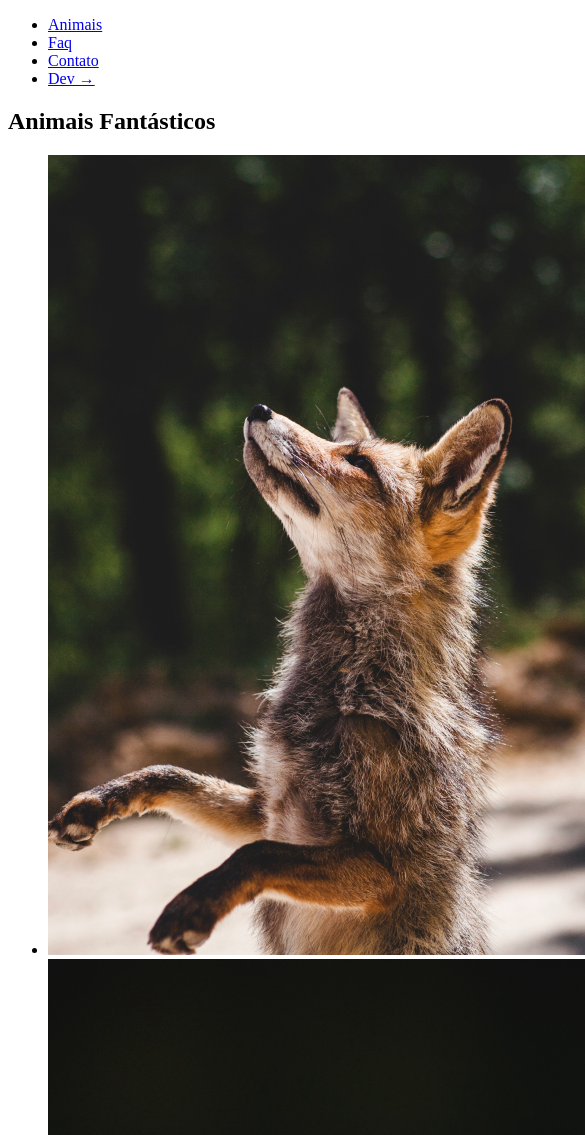
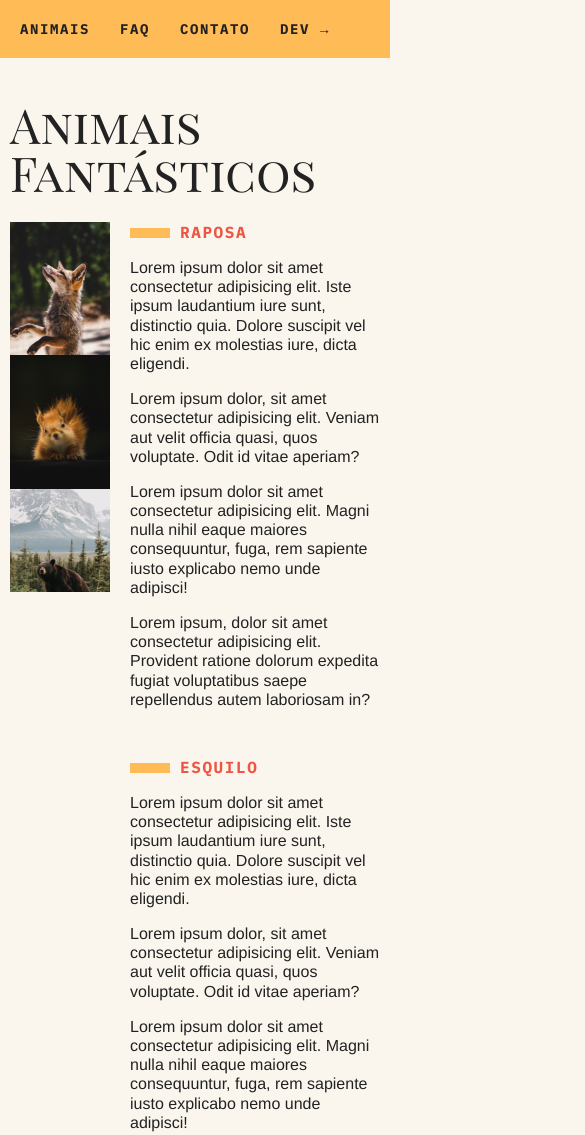
Before and after one commit to carlosg-silva/js-origamid, a plain HTML site: page dom-para-iniciantes/html-e-css-do-projeto/index.html in a window 390 px wide. Shown: the top 1135 px of the page, 585 px wide, since content can reach past the window. Drawn offline with Linux system fonts and the light colour scheme.

Commit message:
html css final

```diff
--- a/dom-para-iniciantes/html-e-css-do-projeto/css/style.css
+++ b/dom-para-iniciantes/html-e-css-do-projeto/css/style.css
@@ -0,0 +1,226 @@
+body,
+h1,
+h2,
+h3,
+ul,
+li,
+p,
+dd,
+dt,
+dl {
+  margin: 0px;
+  padding: 0px;
+}
+
+img {
+  display: block;
+  max-width: 100%;
+}
+
+ul {
+  list-style: none;
+}
+
+body {
+  background: #faf6ed;
+  color: #222;
+  -webkit-font-smoothing: antialiased;
+  display: grid;
+  grid-template-columns: 1fr 120px minmax(300px, 800px) 1fr;
+}
+
+.menu {
+  grid-column: 3 / 5;
+  margin-top: 2rem;
+  margin-bottom: 2rem;
+  background: #fb5;
+}
+
+.menu ul {
+  display: flex;
+  flex-wrap: wrap;
+  padding: 10px;
+}
+
+.menu li a {
+  display: block;
+  padding: 10px;
+  margin-right: 10px;
+  color: #222;
+  text-decoration: none;
+  font-family: "IBM Plex Mono", monospace;
+  font-weight: bold;
+  text-transform: uppercase;
+  font-size: 0.875rem;
+  letter-spacing: 0.1rem;
+}
+
+.grid-section {
+  grid-column: 2 / 4;
+  width: 100%;
+  box-sizing: border-box;
+  padding: 10px;
+  display: grid;
+  grid-template-columns: 90px 300px 1fr;
+  gap: 20px;
+  margin-bottom: 4rem;
+}
+
+.titulo {
+  font-family: "Playfair Display SC", serif;
+  font-size: 6rem;
+  line-height: 1;
+  font-weight: 400;
+  margin-bottom: 1rem;
+  grid-column: 1 / 4;
+}
+
+.animais h2 {
+  font-family: "IBM Plex Mono", monospace;
+  font-size: 1rem;
+  text-transform: uppercase;
+  letter-spacing: 0.1em;
+  margin-bottom: 1rem;
+  color: #e54;
+}
+
+.animais h2::before {
+  content: "";
+  display: inline-block;
+  width: 40px;
+  height: 10px;
+  margin-right: 10px;
+  background: #fb5;
+}
+
+.animais p {
+  font-family: Helvetica, Arial, sans-serif;
+  line-height: 1.2;
+  margin-bottom: 1rem;
+}
+
+.animais-lista {
+  height: 370px;
+  overflow-y: scroll;
+  grid-column: 2;
+}
+
+.animais-lista::-webkit-scrollbar {
+  width: 18px;
+}
+
+.animais-lista::-webkit-scrollbar-thumb {
+  background: #fb5;
+  border-left: 4px solid #faf6ed;
+  border-right: 4px solid #faf6ed;
+}
+
+.animais-lista::-webkit-scrollbar-track {
+  background: #faf6ed;
+}
+
+.animais-descricao {
+  grid-column: 3;
+}
+
+.animais-descricao section {
+  margin-bottom: 3rem;
+}
+
+.faq-lista {
+  grid-column: 2 / 4;
+}
+
+.faq-lista dt {
+  font-family: "IBM Plex Mono", monospace;
+  font-weight: bold;
+  margin-top: 2rem;
+  margin-bottom: 0.5rem;
+  color: #e54;
+}
+
+.faq-lista dt::before {
+  content: "";
+  display: inline-block;
+  width: 20px;
+  height: 10px;
+  margin-right: 10px;
+  background: #fb5;
+}
+
+.faq-lista dd {
+  font-family: Helvetica, Arial;
+  margin-bottom: 0.5rem;
+  margin-left: 30px;
+}
+
+.mapa {
+  grid-column: 2;
+}
+
+.dados {
+  grid-column: 3;
+}
+
+.dados li {
+  margin-bottom: 1rem;
+  font-family: Helvetica, Arial;
+}
+
+.dados li::before {
+  content: "";
+  display: inline-block;
+  width: 20px;
+  height: 10px;
+  margin-right: 10px;
+  background: #fb5;
+}
+
+.copy {
+  grid-column: 3/5;
+  margin-bottom: 2rem;
+  background: #fb5;
+}
+
+.copy p {
+  padding: 20px;
+  font-family: "IBM Plex Mono", monospace;
+  font-weight: bold;
+}
+
+@media (max-width: 700px) {
+  body {
+    grid-template-columns: 1fr;
+  }
+  .menu,
+  .grid-section,
+  .copy {
+    grid-column: 1;
+  }
+
+  .grid-section {
+    grid-template-columns: 100px 1fr;
+    gap: 10px;
+  }
+
+  .animais-lista {
+    grid-column: 1;
+  }
+  .faq-lista,
+  .dados,
+  .mapa {
+    grid-column: 1/3;
+  }
+
+  .grid-section h1 {
+    font-size: 3rem;
+  }
+
+  .menu {
+    margin-top: 0px;
+  }
+
+  .copy {
+    margin-bottom: 0px;
+  }
+}
--- a/dom-para-iniciantes/html-e-css-do-projeto/index.html
+++ b/dom-para-iniciantes/html-e-css-do-projeto/index.html
@@ -6,6 +6,9 @@
   <meta http-equiv="X-UA-Compatible" content="IE=edge">
   <meta name="viewport" content="width=device-width, initial-scale=1.0">
   <title>Animais Fantásticos</title>
+  <link rel="preconnect" href="https://fonts.googleapis.com">
+  <link rel="preconnect" href="https://fonts.gstatic.com" crossorigin>
+  <link href="https://fonts.googleapis.com/css2?family=IBM+Plex+Mono:wght@400;700&family=Playfair+Display+SC&display=swap" rel="stylesheet">
   <link rel="stylesheet" href="css/style.css">
   <script src="script.js" defer></script>
 </head>
@@ -21,7 +24,7 @@
   </nav>
   <section class="grid-section animais" id="animais">
     <h1 class="titulo">Animais Fantásticos</h1>
-    <ul>
+    <ul class="animais-lista">
       <li>
         <img src="img/imagem1.jpg" alt="Raposa">
       </li>
@@ -93,8 +96,8 @@
   </section>
 
   <section class="grid-section faq" id="faq">
-    <h1>FAQ</h1>
-    <dl>
+    <h1 class="titulo">FAQ</h1>
+    <dl class="faq-lista">
       <dt>Qual a idade dos animais?</dt>
       <dd>Lorem ipsum dolor sit amet consectetur adipisicing elit. Iste ipsum laudantium iure sunt, distinctio quia. Dolore suscipit vel hic enim ex molestias iure, dicta eligendi.</dd>
       <dt>Eles são fantásticos?</dt>
@@ -105,6 +108,23 @@
       <dd>Lorem ipsum, dolor sit amet consectetur adipisicing elit. Provident ratione dolorum expedita fugiat voluptatibus saepe repellendus autem laboriosam in?</dd>
     </dl>
   </section>
+
+  <section class="grid-section contato" id="contato">
+    <h1 class="titulo">Contato</h1>
+    <div class="mapa">
+      <img src="img/mapa.png" alt="Mapa">
+    </div>
+    <ul class="dados">
+      <li>cgomessilva2015@gmail.com</li>
+      <li> +55 (99) 99999-9999</li>
+      <li>Rua do Conde, n° 99</li>
+      <li>São Paulo - SP</li>
+    </ul>
+  </section>
+
+  <footer class="copy">
+    <p>Todos os direitos reservados.</p>
+  </footer>
 </body>
 
 </html>
```
